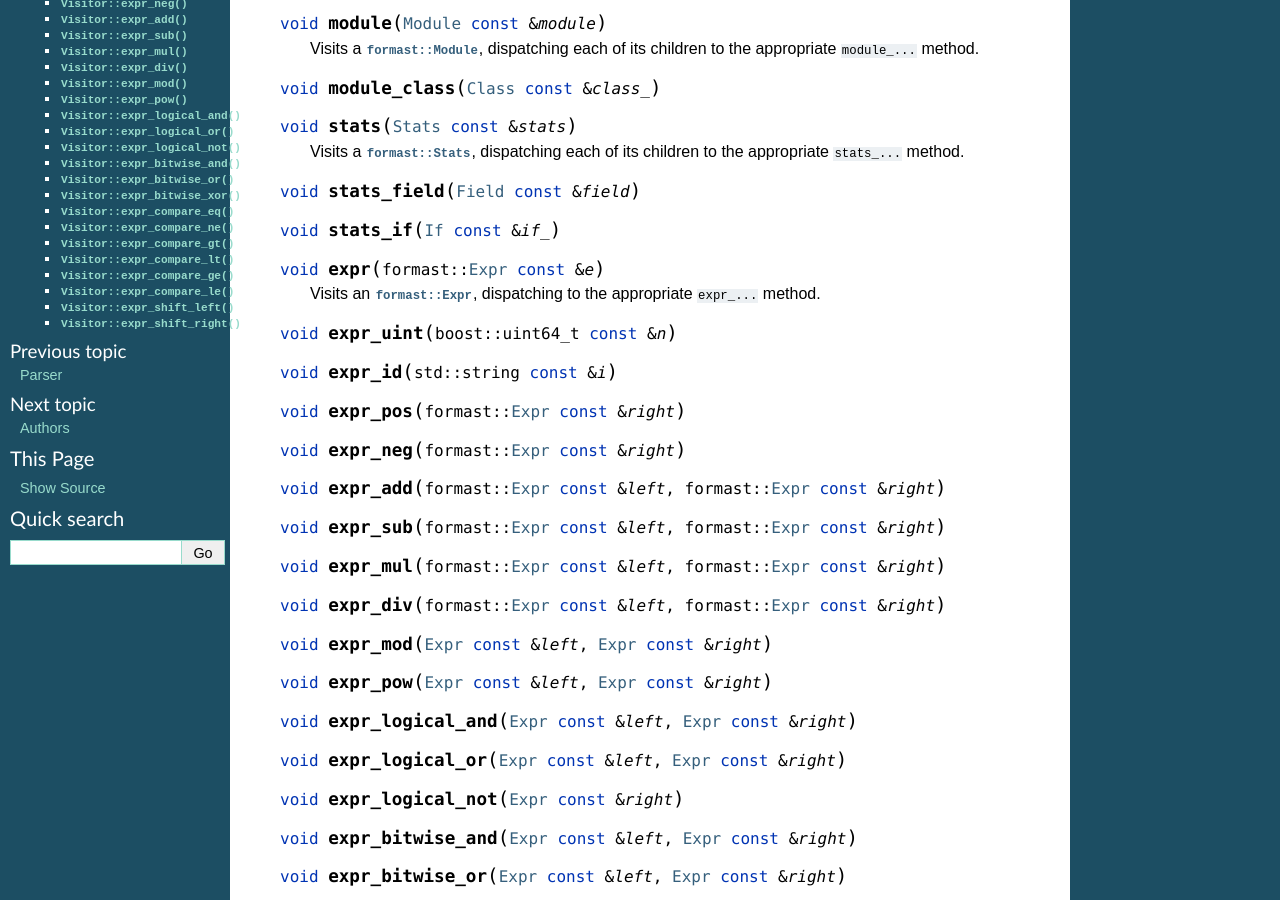
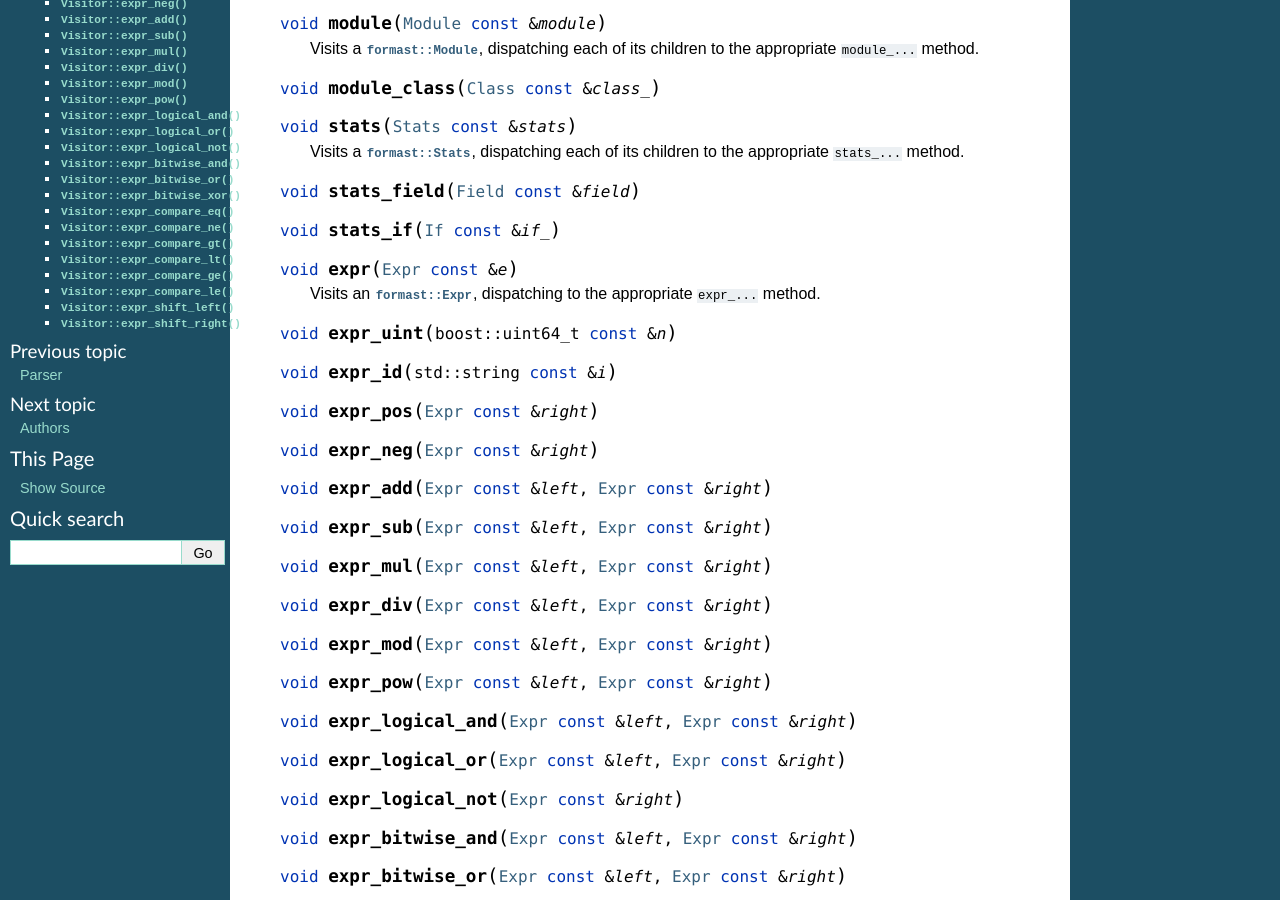
Before and after one commit to niftools/formast, a Sphinx documentation site: the page built from doc/api/visitor.rst, in a window 1280 px wide and 900 px high, scrolled down 256 px. Built offline with Sphinx 7.4.7, drawn with Linux system fonts in a browser that asks for light colours.

Commit message:
Use namespace consistently in visitor documentation.

```diff
--- a/doc/api/visitor.rst
+++ b/doc/api/visitor.rst
@@ -34,7 +34,7 @@ and overload the desired methods.
    .. cpp:function:: void stats_field(Field const & field)
    .. cpp:function:: void stats_if(If const & if_)
 
-   .. cpp:function:: void expr(formast::Expr const & e)
+   .. cpp:function:: void expr(Expr const & e)
 
       Visits an :cpp:class:`formast::Expr`,
       dispatching
@@ -42,12 +42,12 @@ and overload the desired methods.
 
    .. cpp:function:: void expr_uint(boost::uint64_t const & n)
    .. cpp:function:: void expr_id(std::string const & i)
-   .. cpp:function:: void expr_pos(formast::Expr const & right)
-   .. cpp:function:: void expr_neg(formast::Expr const & right)
-   .. cpp:function:: void expr_add(formast::Expr const & left, formast::Expr const & right)
-   .. cpp:function:: void expr_sub(formast::Expr const & left, formast::Expr const & right)
-   .. cpp:function:: void expr_mul(formast::Expr const & left, formast::Expr const & right)
-   .. cpp:function:: void expr_div(formast::Expr const & left, formast::Expr const & right)
+   .. cpp:function:: void expr_pos(Expr const & right)
+   .. cpp:function:: void expr_neg(Expr const & right)
+   .. cpp:function:: void expr_add(Expr const & left, Expr const & right)
+   .. cpp:function:: void expr_sub(Expr const & left, Expr const & right)
+   .. cpp:function:: void expr_mul(Expr const & left, Expr const & right)
+   .. cpp:function:: void expr_div(Expr const & left, Expr const & right)
    .. cpp:function:: void expr_mod(Expr const & left, Expr const & right)
    .. cpp:function:: void expr_pow(Expr const & left, Expr const & right)
    .. cpp:function:: void expr_logical_and(Expr const & left, Expr const & right)
```
